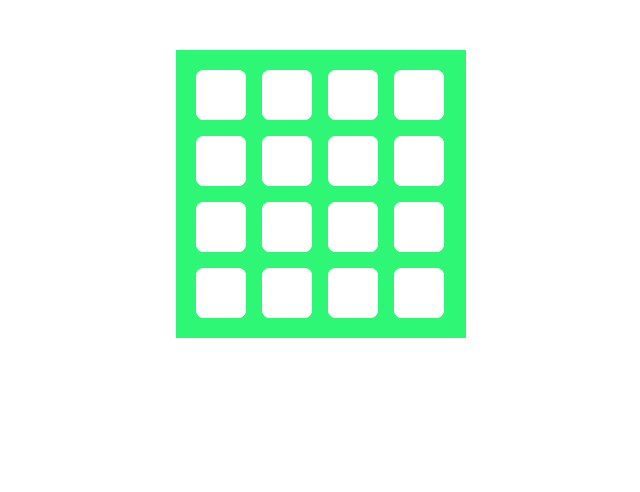
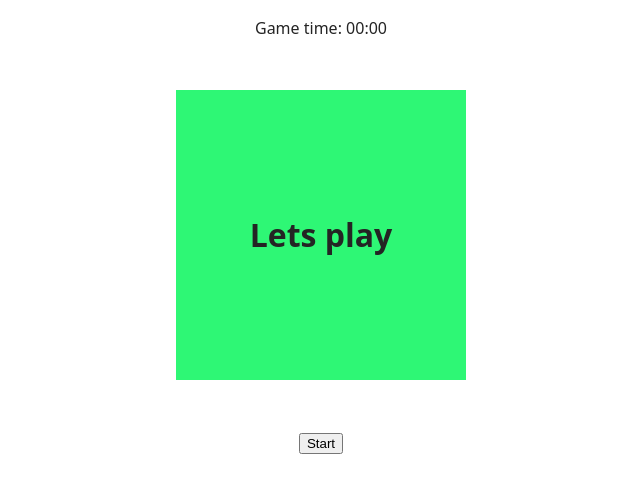
Before and after one commit to serhiilukianenkodev/pet-memory-game, a plain HTML site: page index.html in a window 1280 px wide. Shown: the whole page, without its empty margins (319-959 px from the left). Drawn offline with Linux system fonts and the light colour scheme.

Commit message:
Deploying to gh-pages from @ serhiilukianenkodev/pet-memory-game@f0e5da3f0b7178896efdf0b2ae737d2fcbb22f76 🚀

```diff
--- /dev/null
+++ b/assets/index-CgGpJJTV.css
@@ -0,0 +1 @@
+h1,h2,h3,h4,h5,h6,p{margin:0}p:last-child{margin-bottom:0}ul{margin:0;padding:0;list-style:none}a{color:currentColor;text-decoration:none}button{cursor:pointer}img{display:block;max-width:100%;height:auto}:root{font-family:system-ui,-apple-system,BlinkMacSystemFont,Segoe UI,Roboto,Oxygen,Ubuntu,Cantarell,Open Sans,Helvetica Neue,sans-serif;font-size:16px;line-height:1.5;font-weight:400;color:#242424;background-color:#ffffffde;font-synthesis:none;text-rendering:optimizeLegibility;-webkit-font-smoothing:antialiased;-moz-osx-font-smoothing:grayscale;-webkit-text-size-adjust:100%}body{display:flex;flex-direction:column;min-width:100vw;min-height:100vh;margin:0}main{flex-grow:1}main:has(.back-link){text-align:center}.container{min-width:320px;max-width:375px;margin:0 auto;padding:16px;text-align:center}.cards{display:flex;justify-content:center;align-items:center;flex-wrap:wrap;gap:16px;width:250px;min-height:250px;background-color:#2ef775;padding:20px;margin:50px auto}.card{display:flex;justify-content:center;align-items:center;position:relative;width:50px;height:50px;border-radius:8px;overflow:hidden;font-size:30px;background-color:#fff;cursor:pointer}.card svg{width:100%;height:100%}.card:before{content:"";position:absolute;width:100%;height:100%;background-color:#fff;opacity:1}.card.shown:before{opacity:0;transition:opacity .5s ease-out 0s}.card.found:before{opacity:.6;background-color:#215ffa}
--- a/assets/index-Cwa6qw8c.css
+++ /dev/null
@@ -1 +0,0 @@
-h1,h2,h3,h4,h5,h6,p{margin:0}p:last-child{margin-bottom:0}ul{margin:0;padding:0;list-style:none}a{color:currentColor;text-decoration:none}button{cursor:pointer}img{display:block;max-width:100%;height:auto}:root{font-family:system-ui,-apple-system,BlinkMacSystemFont,Segoe UI,Roboto,Oxygen,Ubuntu,Cantarell,Open Sans,Helvetica Neue,sans-serif;font-size:16px;line-height:1.5;font-weight:400;color:#242424;background-color:#ffffffde;font-synthesis:none;text-rendering:optimizeLegibility;-webkit-font-smoothing:antialiased;-moz-osx-font-smoothing:grayscale;-webkit-text-size-adjust:100%}body{display:flex;flex-direction:column;min-width:100vw;min-height:100vh;margin:0}main{flex-grow:1}main:has(.back-link){text-align:center}.container{min-width:320px;max-width:375px;margin:0 auto;padding:0 16px}@media only screen and (min-width: 768px){.container{max-width:768px}}@media only screen and (min-width: 1200px){.container{max-width:1200px}}.cards{display:flex;flex-wrap:wrap;gap:16px;width:250px;background-color:#2ef775;padding:20px;margin:50px auto}.card{display:flex;justify-content:center;align-items:center;position:relative;width:50px;height:50px;border-radius:8px;overflow:hidden;font-size:30px;background-color:#fff;cursor:pointer}.card svg{width:100%;height:100%}.card:before{content:"";position:absolute;width:100%;height:100%;background-color:#fff;opacity:1}.card.shown:before{opacity:0;transition:opacity .5s ease-out 0s}.card.found:before{opacity:.6;background-color:#215ffa}
--- a/index.html
+++ b/index.html
@@ -6,11 +6,18 @@
     <meta name="viewport" content="width=device-width, initial-scale=1.0" />
     <title>Memory GAME</title>
     <script type="module" crossorigin src="/pet-memory-game/index.js"></script>
-    <link rel="stylesheet" crossorigin href="/pet-memory-game/assets/index-Cwa6qw8c.css">
+    <link rel="modulepreload" crossorigin href="/pet-memory-game/assets/vendor-W_U67ldY.js">
+    <link rel="stylesheet" crossorigin href="/pet-memory-game/assets/index-CgGpJJTV.css">
   </head>
   <body>
     <main>
-      <div class="cards js-cards"></div>
+      <div class="container">
+        <p>Game time: <span class="game-time">00:00</span></p>
+        <div class="cards js-cards"><h1>Lets play</h1></div>
+
+        <button class="start-btn" type="button">Start</button>
+        <!-- <button class="pause-btn" type="button">Pause</button> -->
+      </div>
     </main>
   </body>
 </html>
--- a/index.js
+++ b/index.js
@@ -1,4 +1,5 @@
-(function(){const n=document.createElement("link").relList;if(n&&n.supports&&n.supports("modulepreload"))return;for(const r of document.querySelectorAll('link[rel="modulepreload"]'))t(r);new MutationObserver(r=>{for(const s of r)if(s.type==="childList")for(const i of s.addedNodes)i.tagName==="LINK"&&i.rel==="modulepreload"&&t(i)}).observe(document,{childList:!0,subtree:!0});function o(r){const s={};return r.integrity&&(s.integrity=r.integrity),r.referrerPolicy&&(s.referrerPolicy=r.referrerPolicy),r.crossOrigin==="use-credentials"?s.credentials="include":r.crossOrigin==="anonymous"?s.credentials="omit":s.credentials="same-origin",s}function t(r){if(r.ep)return;r.ep=!0;const s=o(r);fetch(r.href,s)}})();function F(e){return[...e.children].every(o=>o.classList.contains("found"))}const d={cards:document.querySelector(".js-cards")};function m(e){const n=[];for(let t=0;t<e/2;t++)n.push(t,t);const o=[];for(;o.length<e;){const t=p(n.length),r=n[t];n.splice(t,1),o.push(r)}return o}function p(e){return Math.floor(Math.random()*e)}const A=["🐟","🦖","🦀","🐧","🐥","🔥","🐞","🦉","🐖","🐢","🦑","🦜","🦚","🦉","🪰","🐬","🪱","🪲","🪳","🪴","🪵","🪶","🪷","🪸","🪹","🪺","🪻","🪼","🪽","🪾","🪿","🫀"];function l(e=12){const o=m(e).map(t=>`<div class="card" data-id=${t}>
-      ${A[t]}
-  </div>`).join("");d.cards.innerHTML=o}let u=null,c=null;const f=16;d.cards.addEventListener("click",h);l(f);function h({target:e,currentTarget:n}){if(e!==n&&!(u&&c)&&e!==u&&!e.classList.contains("found")){if(C(e),!u){u=e;return}if(c=e,c.dataset.id===u.dataset.id){a(c),a(u),u=null,c=null,F(d.cards)&&setTimeout(()=>{alert("You WIN"),l(f)},500);return}B()}}function B(){setTimeout(()=>{u.classList.remove("shown"),c.classList.remove("shown"),u=null,c=null},500)}function C(e){e.classList.add("shown")}function a(e){e.classList.add("found")}
+import{T as m}from"./assets/vendor-W_U67ldY.js";(function(){const n=document.createElement("link").relList;if(n&&n.supports&&n.supports("modulepreload"))return;for(const t of document.querySelectorAll('link[rel="modulepreload"]'))r(t);new MutationObserver(t=>{for(const s of t)if(s.type==="childList")for(const l of s.addedNodes)l.tagName==="LINK"&&l.rel==="modulepreload"&&r(l)}).observe(document,{childList:!0,subtree:!0});function o(t){const s={};return t.integrity&&(s.integrity=t.integrity),t.referrerPolicy&&(s.referrerPolicy=t.referrerPolicy),t.crossOrigin==="use-credentials"?s.credentials="include":t.crossOrigin==="anonymous"?s.credentials="omit":s.credentials="same-origin",s}function r(t){if(t.ep)return;t.ep=!0;const s=o(t);fetch(t.href,s)}})();function F(e){return[...e.children].every(o=>o.classList.contains("found"))}const c={cards:document.querySelector(".js-cards"),startBtn:document.querySelector(".start-btn"),gameTimeField:document.querySelector(".game-time")};function p(e){const n=[];for(let r=0;r<e/2;r++)n.push(r,r);const o=[];for(;o.length<e;){const r=h(n.length),t=n[r];n.splice(r,1),o.push(t)}return o}function h(e){return Math.floor(Math.random()*e)}const A=["🐟","🦖","🦀","🐧","🐥","🔥","🐞","🦉","🐖","🐢","🦑","🦜","🦚","🦉","🪰","🐬","🪱","🪲","🪳","🪴","🪵","🪶","🪷","🪸","🪹","🪺","🪻","🪼","🪽","🪾","🪿","🫀"];function B(e=12){const o=p(e).map(r=>`<div class="card" data-id=${r}>
+      ${A[r]}
+  </div>`).join("");c.cards.innerHTML=o}let i=null,u=null;const C=16,a=new m;let d=null;c.cards.addEventListener("click",y);c.startBtn.addEventListener("click",L);function L(){B(C),d&&(clearInterval(d),a.stop()),a.start(),d=setInterval(()=>{const e=String(a.time().m).padStart(2,"0"),n=String(a.time().s).padStart(2,"0");c.gameTimeField.textContent=`${e}:${n}`},1e3)}function y({target:e,currentTarget:n}){if(e!==n&&!(i&&u)&&e!==i&&!e.classList.contains("found")){if(v(e),!i){i=e;return}if(u=e,u.dataset.id===i.dataset.id){f(u),f(i),i=null,u=null,F(c.cards)&&setTimeout(()=>{c.cards.innerHTML=`<h1>You WIN</h1>
+        <p>Time: ${c.gameTimeField.textContent}</p>`,clearInterval(d),a.stop()},500);return}S()}}function S(){setTimeout(()=>{i.classList.remove("shown"),u.classList.remove("shown"),i=null,u=null},500)}function v(e){e.classList.add("shown")}function f(e){e.classList.add("found")}
 //# sourceMappingURL=index.js.map
```
Also changed, not shown: assets/vendor-W_U67ldY.js (added, +6 -0 lines), 2 other files.
